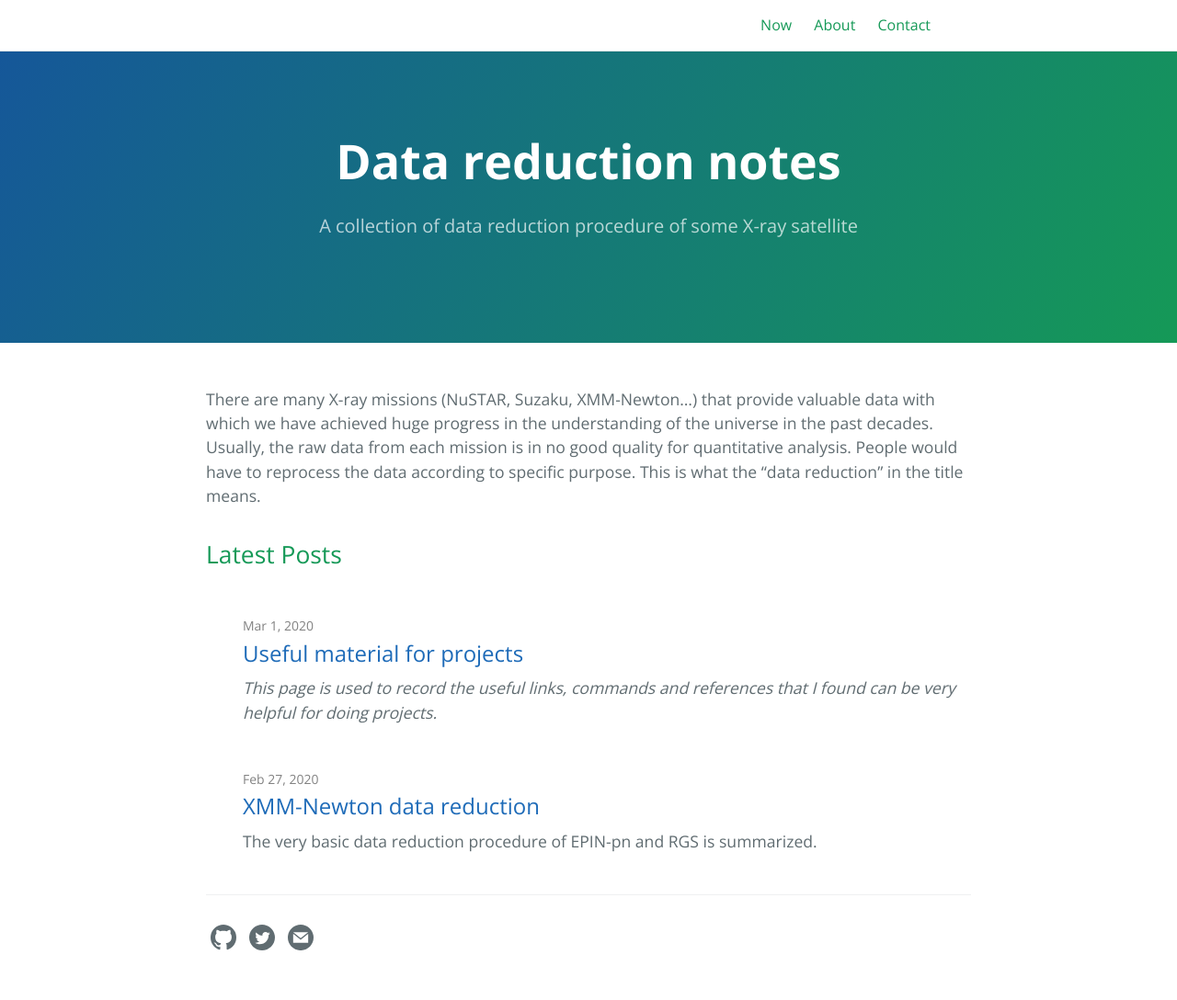
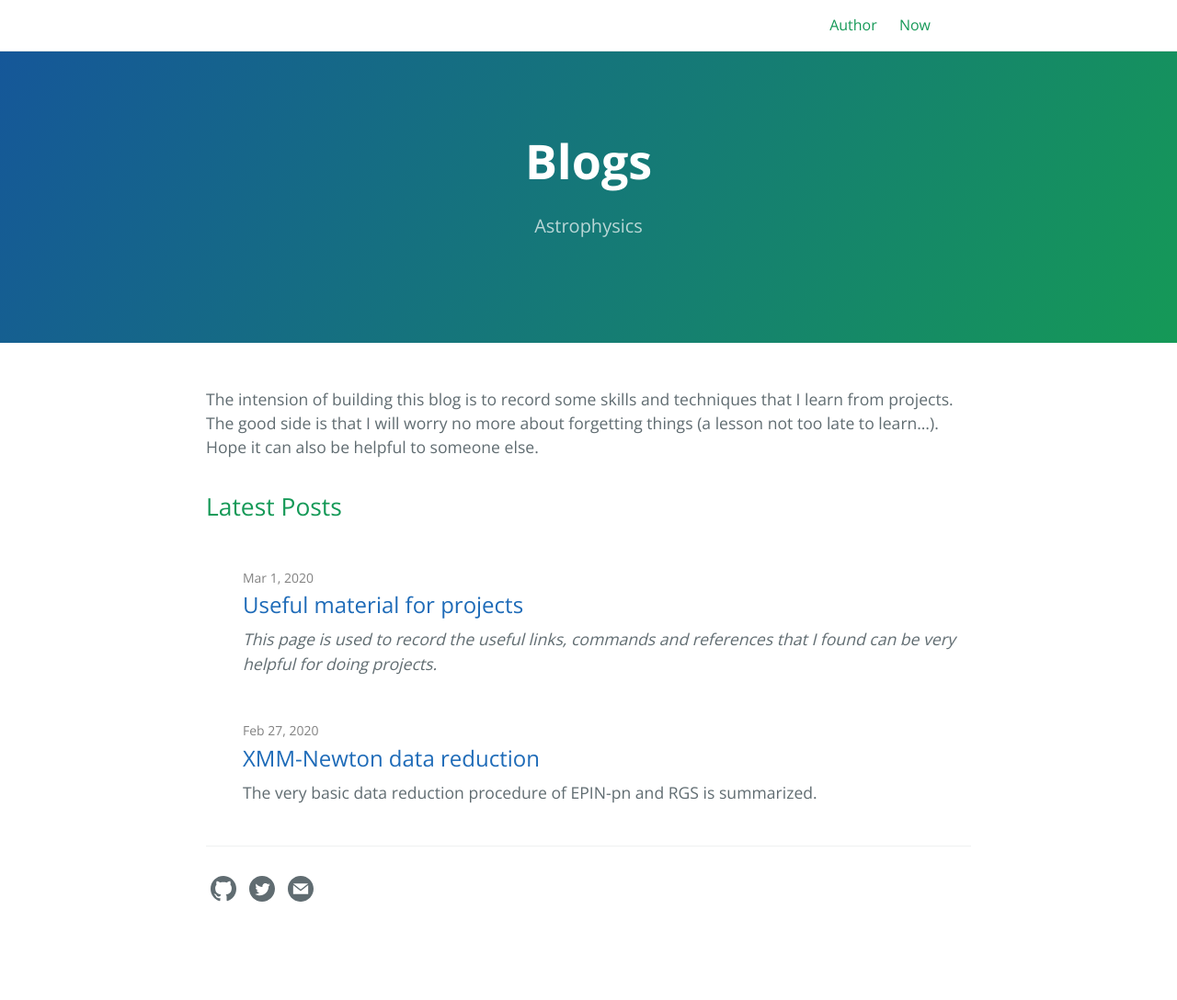
Before and after one commit to honghui-liu/notes, a Jekyll site: the page built from index.md, in a window 1280 px wide. Shown: the whole page at 92% size. Built offline with Jekyll 4.4.1, drawn with Linux system fonts in a browser that asks for light colours; after the commit the page ends 1035 px from its top, so only the background shows below that.

Commit message:
change name to blog

```diff
--- a/_config.yml
+++ b/_config.yml
@@ -1,5 +1,5 @@
-title: Data reduction notes
-description: A collection of data reduction procedure of some X-ray satellite
+title: Blogs
+description: Astrophysics
 show_downloads: false
 
 #baseurl: "/cayman-blog" # change this to the subpath of your site, e.g. /blog. Leave it empty if you don't need it.
@@ -20,7 +20,7 @@ theme: # leave it empty
 author: Honghui
 image: /thumbnail-jumbo.png
 twitter:
-  username: honghui-liu
+  username: vampire
 
 plugins:
   - jekyll-target-blank
@@ -28,4 +28,4 @@ plugins:
 target-blank:
     rel: nofollow
 
-header_page_refs: ['now', 'about', 'contact']
+header_page_refs: ['author','now']
--- a/index.md
+++ b/index.md
@@ -6,6 +6,7 @@
 # See: https://jekyllrb.com/docs/themes/#overriding-theme-defaults
 #
 layout: home
+title: Blogs
 ---
 
-There are many X-ray missions (NuSTAR, Suzaku, XMM-Newton...) that provide valuable data with which we have achieved huge progress in the understanding of the universe in the past decades. Usually, the raw data from each mission is in no good quality for quantitative analysis. People would have to reprocess the data according to specific purpose. This is what the "data reduction" in the title means.
+The intension of building this blog is to record some skills and techniques that I learn from projects. The good side is that I will worry no more about forgetting things (a lesson not too late to learn...). Hope it can also be helpful to someone else.
```
Also changed, not shown: author.md (added, +23 -0 lines), now.md (+2 -1 lines), resume.md (added, +28 -0 lines), 11 other files.
